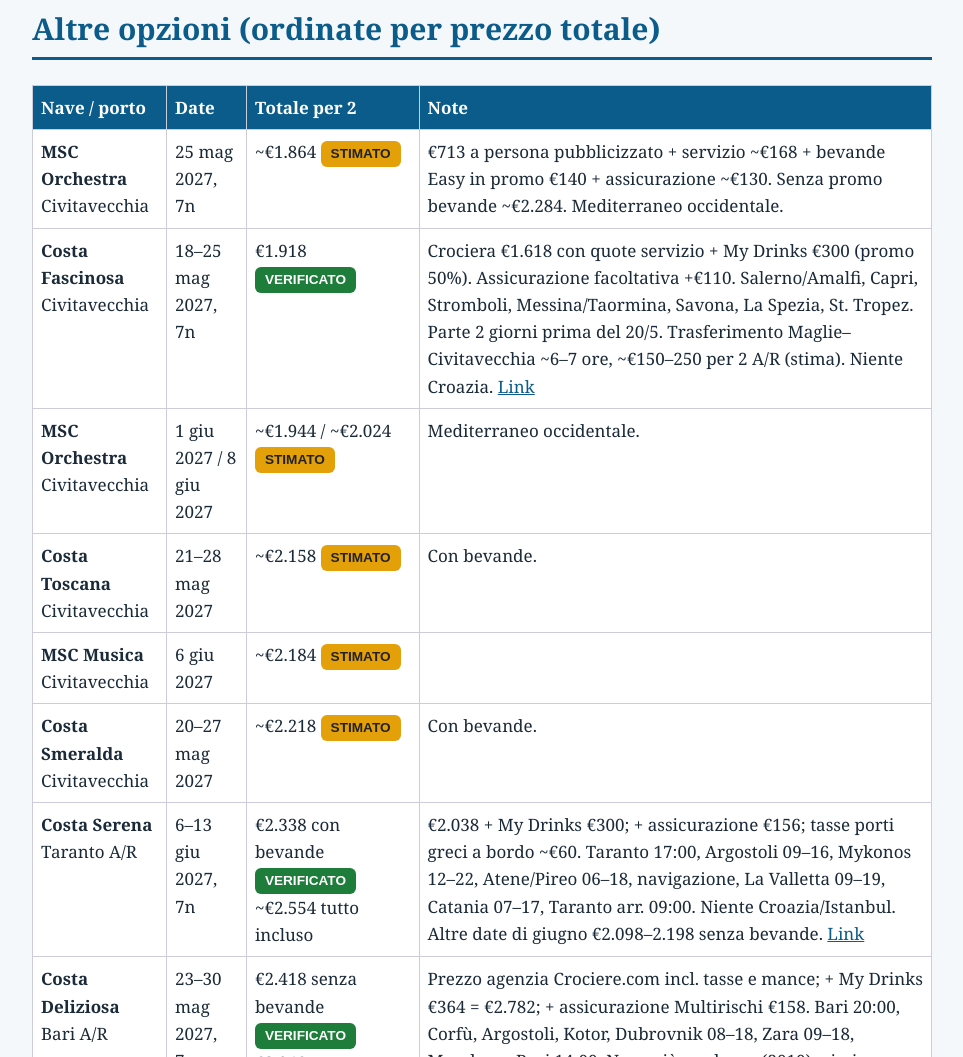
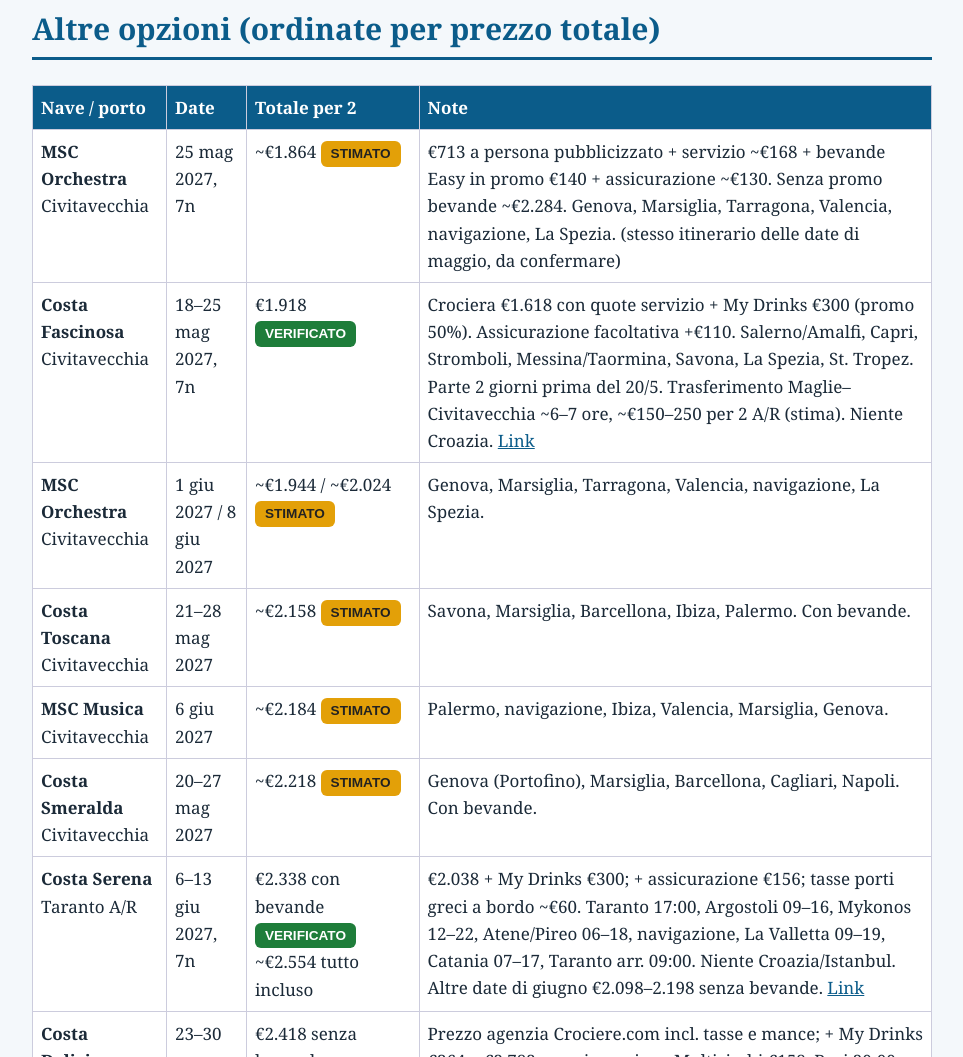
Before and after one commit to jugglingballsbot/crociere-2027, a plain HTML site: page index.html in a window 1280 px wide. Shown: the part 1360-2417 px from the top of the page, without its empty margins (158-1121 px from the left). Drawn offline with Linux system fonts and the light colour scheme.

Commit message:
Aggiungi scali

```diff
--- a/index.html
+++ b/index.html
@@ -36,12 +36,12 @@
 <h2>Altre opzioni (ordinate per prezzo totale)</h2>
 <div class="tbl"><table>
 <tr><th>Nave / porto</th><th>Date</th><th>Totale per 2</th><th>Note</th></tr>
-<tr><td><b>MSC Orchestra</b><br>Civitavecchia</td><td>25 mag 2027, 7n</td><td>~€1.864 <span class="badge s">STIMATO</span></td><td>€713 a persona pubblicizzato + servizio ~€168 + bevande Easy in promo €140 + assicurazione ~€130. Senza promo bevande ~€2.284. Mediterraneo occidentale.</td></tr>
+<tr><td><b>MSC Orchestra</b><br>Civitavecchia</td><td>25 mag 2027, 7n</td><td>~€1.864 <span class="badge s">STIMATO</span></td><td>€713 a persona pubblicizzato + servizio ~€168 + bevande Easy in promo €140 + assicurazione ~€130. Senza promo bevande ~€2.284. Genova, Marsiglia, Tarragona, Valencia, navigazione, La Spezia. (stesso itinerario delle date di maggio, da confermare)</td></tr>
 <tr><td><b>Costa Fascinosa</b><br>Civitavecchia</td><td>18–25 mag 2027, 7n</td><td>€1.918 <span class="badge v">VERIFICATO</span></td><td>Crociera €1.618 con quote servizio + My Drinks €300 (promo 50%). Assicurazione facoltativa +€110. Salerno/Amalfi, Capri, Stromboli, Messina/Taormina, Savona, La Spezia, St. Tropez. Parte 2 giorni prima del 20/5. Trasferimento Maglie–Civitavecchia ~6–7 ore, ~€150–250 per 2 A/R (stima). Niente Croazia. <a href="https://www.costacrociere.it/cruises/CIV07ABT/FS07270518.html">Link</a></td></tr>
-<tr><td><b>MSC Orchestra</b><br>Civitavecchia</td><td>1 giu 2027 / 8 giu 2027</td><td>~€1.944 / ~€2.024 <span class="badge s">STIMATO</span></td><td>Mediterraneo occidentale.</td></tr>
-<tr><td><b>Costa Toscana</b><br>Civitavecchia</td><td>21–28 mag 2027</td><td>~€2.158 <span class="badge s">STIMATO</span></td><td>Con bevande.</td></tr>
-<tr><td><b>MSC Musica</b><br>Civitavecchia</td><td>6 giu 2027</td><td>~€2.184 <span class="badge s">STIMATO</span></td><td></td></tr>
-<tr><td><b>Costa Smeralda</b><br>Civitavecchia</td><td>20–27 mag 2027</td><td>~€2.218 <span class="badge s">STIMATO</span></td><td>Con bevande.</td></tr>
+<tr><td><b>MSC Orchestra</b><br>Civitavecchia</td><td>1 giu 2027 / 8 giu 2027</td><td>~€1.944 / ~€2.024 <span class="badge s">STIMATO</span></td><td>Genova, Marsiglia, Tarragona, Valencia, navigazione, La Spezia.</td></tr>
+<tr><td><b>Costa Toscana</b><br>Civitavecchia</td><td>21–28 mag 2027</td><td>~€2.158 <span class="badge s">STIMATO</span></td><td>Savona, Marsiglia, Barcellona, Ibiza, Palermo. Con bevande.</td></tr>
+<tr><td><b>MSC Musica</b><br>Civitavecchia</td><td>6 giu 2027</td><td>~€2.184 <span class="badge s">STIMATO</span></td><td>Palermo, navigazione, Ibiza, Valencia, Marsiglia, Genova.</td></tr>
+<tr><td><b>Costa Smeralda</b><br>Civitavecchia</td><td>20–27 mag 2027</td><td>~€2.218 <span class="badge s">STIMATO</span></td><td>Genova (Portofino), Marsiglia, Barcellona, Cagliari, Napoli. Con bevande.</td></tr>
 <tr><td><b>Costa Serena</b><br>Taranto A/R</td><td>6–13 giu 2027, 7n</td><td>€2.338 con bevande <span class="badge v">VERIFICATO</span><br>~€2.554 tutto incluso</td><td>€2.038 + My Drinks €300; + assicurazione €156; tasse porti greci a bordo ~€60. Taranto 17:00, Argostoli 09–16, Mykonos 12–22, Atene/Pireo 06–18, navigazione, La Valletta 09–19, Catania 07–17, Taranto arr. 09:00. Niente Croazia/Istanbul. Altre date di giugno €2.098–2.198 senza bevande. <a href="https://www.costacrociere.it/cruises/TAR07A1A/SE07270606.html">Link</a></td></tr>
 <tr><td><b>Costa Deliziosa</b><br>Bari A/R</td><td>23–30 mag 2027, 7n</td><td>€2.418 senza bevande <span class="badge v">VERIFICATO</span><br>€2.940 tutto incluso</td><td>Prezzo agenzia Crociere.com incl. tasse e mance; + My Drinks €364 = €2.782; + assicurazione Multirischi €158. Bari 20:00, Corfù, Argostoli, Kotor, Dubrovnik 08–18, Zara 09–18, Marghera, Bari 14:00. Nave più moderna (2010), piscina coperta.</td></tr>
 <tr><td><b>Enchanted Princess</b><br>Civitavecchia</td><td>3 e 17 lug 2027, 7n</td><td>da €919–980 a persona <span class="badge s">PUBBLICIZZATO</span><br>€2.800–3.000 <span class="badge s">STIMATO</span></td><td>Dubrovnik, Corfù, Kotor. Date di luglio.</td></tr>
```
